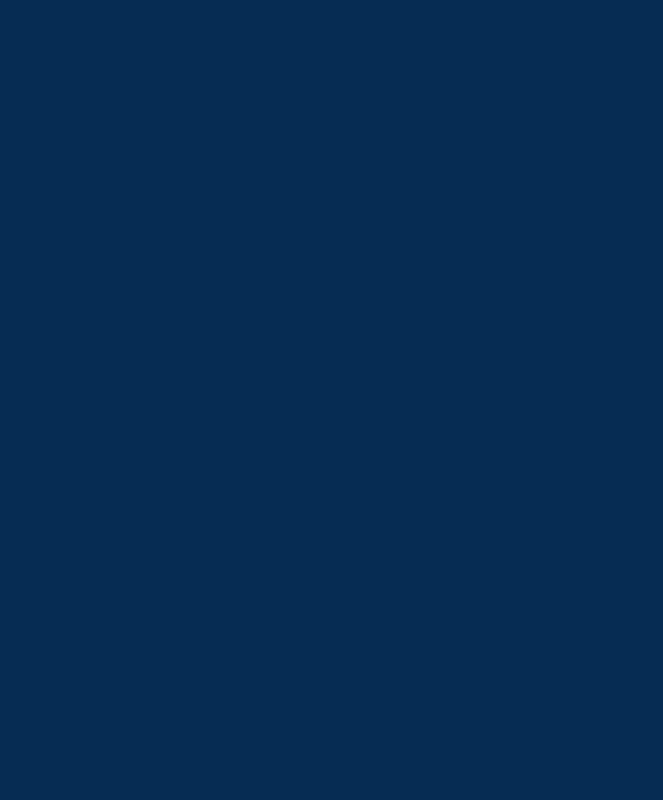
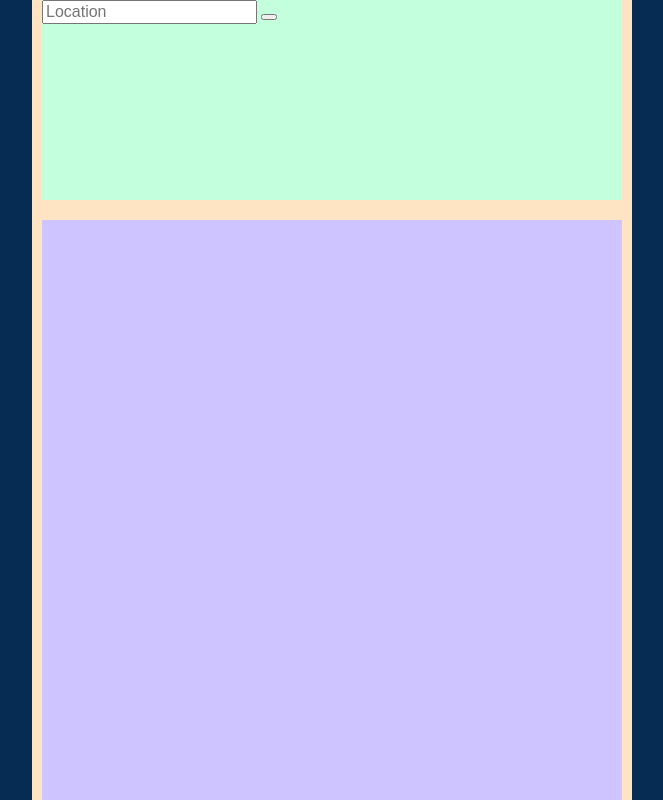
Before and after one commit to inaleka/Semestralni-projekt, a plain HTML site: page index.html in a window 1280 px wide. Shown: the whole page, without its empty margins (308-971 px from the left). Drawn offline with nearby package versions, Linux system fonts and the light colour scheme.

Commit message:
Initial commit

```diff
--- a/css/style.css
+++ b/css/style.css
@@ -30,3 +30,22 @@ body{
     background-color: rgb(7, 44, 84);
     color: var(--black-text);
 }
+
+.app__container{
+    display: grid;
+    grid-template-rows: 200px auto;
+    margin: 0 auto;
+    max-width: 580px;
+    padding: 0 10px;
+    height: 100vh;
+    background-color: bisque;
+    gap: 20px;
+}
+
+.app__container-top{
+    background-color: rgb(196, 255, 221);
+}
+
+.app__container-bottom{
+    background-color: rgb(206, 196, 255);
+}
--- a/index.html
+++ b/index.html
@@ -12,8 +12,21 @@
 
 <body>
     <div class="app" id="app">
-        <div class="app_container">
+        <div class="app__container">
+            <!--Horní čast-->
+            <div class="app__container-top">
+                <form .location-form>
+                    <input type="text" class="location-form__input" id="location-form" placeholder="Location">
+                    <button class="location-form__btn" id="location-form-btn">
 
+                    </button>
+
+                </form>
+            </div>
+            <!--Dolní čast-->
+            <div class="app__container-bottom">
+
+            </div>
         </div>
     </div>
     <script defer src="js/main.js"></script>
```
